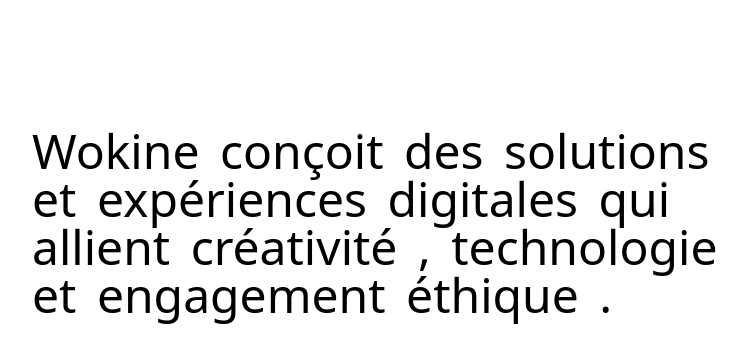
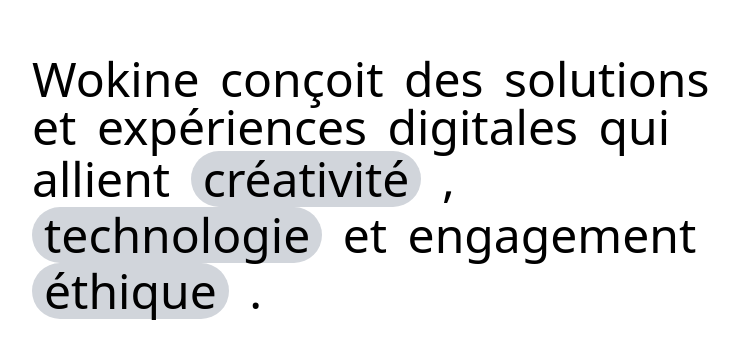
Before and after one commit to sah246ir/scroll-animated-landing-page, a React (Create React App) app: page / in a window 1280 px wide. Shown: the part 1713-2076 px from the top of the page, without its empty margins (0-747 px from the left). Built offline with nearby package versions, Linux system fonts and the light colour scheme.

Commit message:
style: padding

```diff
--- a/src/components/SpecialHoverButton.tsx
+++ b/src/components/SpecialHoverButton.tsx
@@ -12,8 +12,8 @@
   return (
       <button
         onMouseEnter={(e) => a?.updateWrapperPosition(e)}
-        onMouseLeave={()=>a?.onLeave()}
-        className={'text-inherit rounded-full  bg-gray-300 bg-opacity-0 relative z-20 ' + className}
+        onMouseLeave={(e)=>a?.onLeave(e)}
+        className={'text-inherit rounded-full bg-gray-300 relative z-20 transition duration-300 px-3 py-1 ' + className}
       >
         {children && children}
       </button>
```
